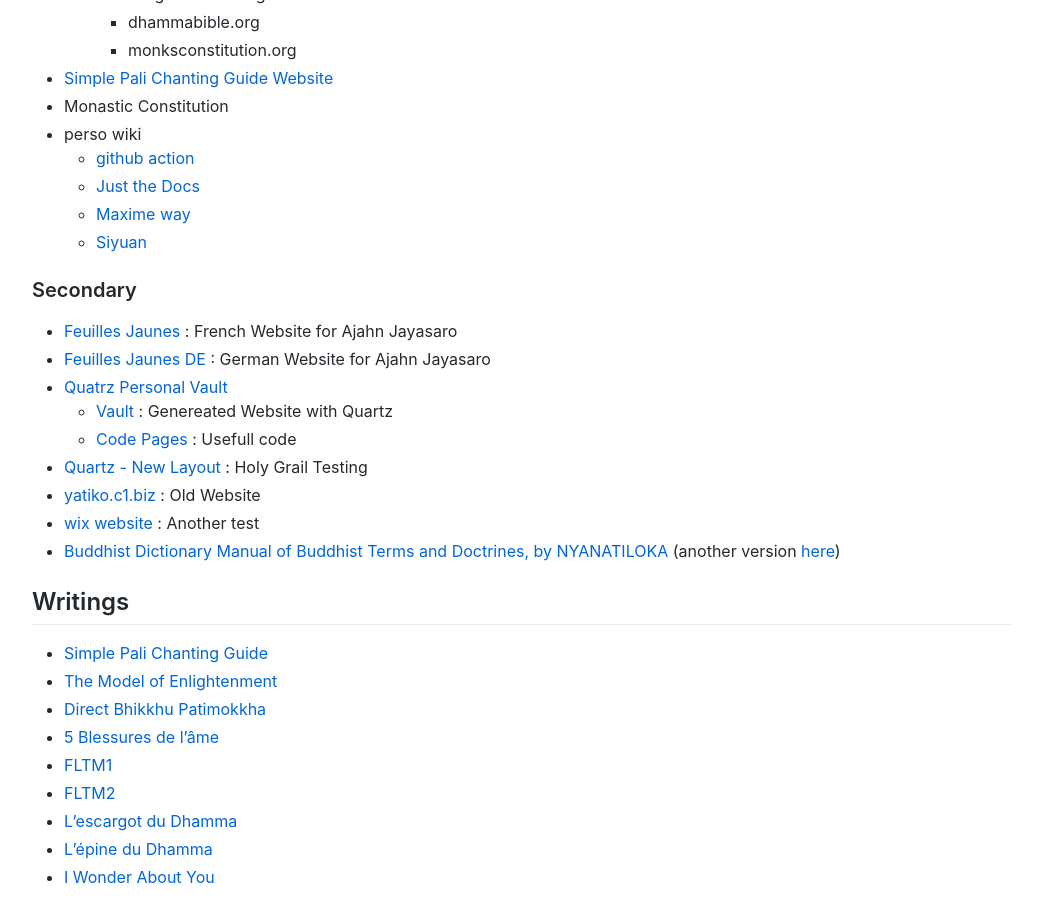
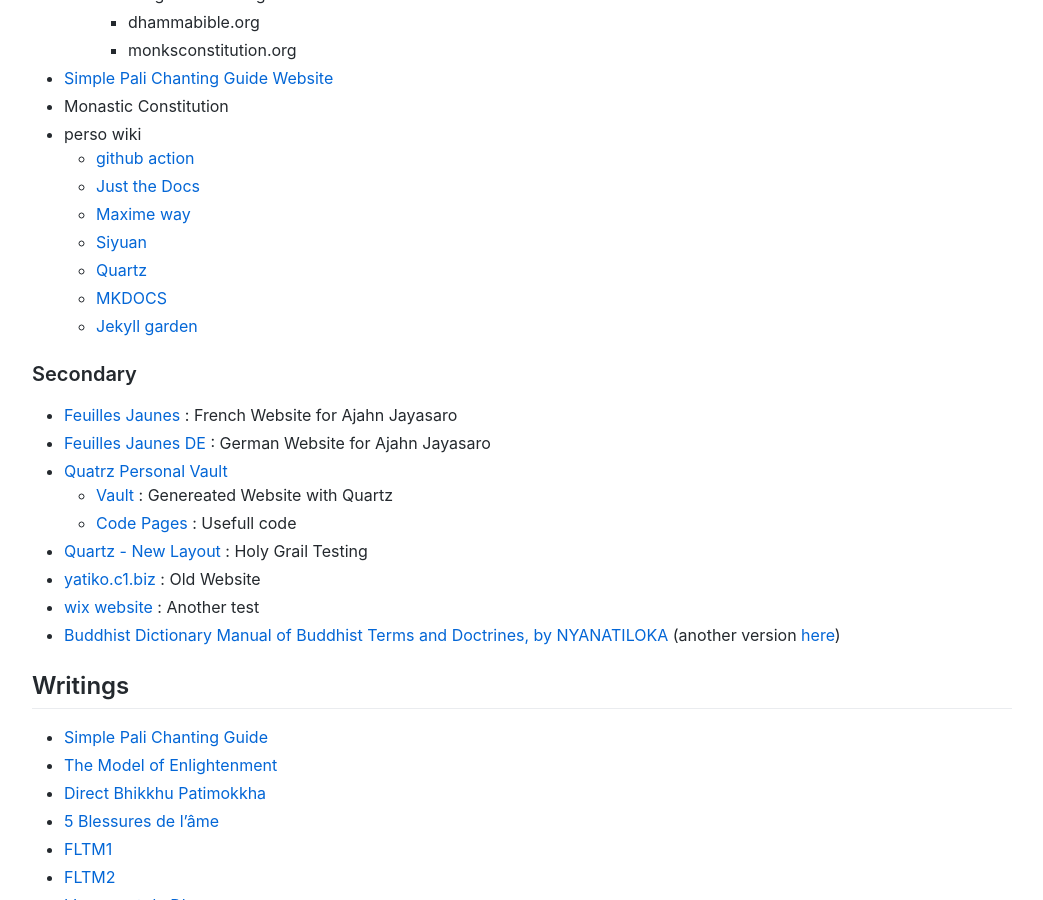
Before and after one commit to cittadhammo/old-personal-website, a Jekyll site: the page built from projects.md, in a window 1280 px wide and 900 px high, scrolled down 835 px. Shown: the whole window, without its empty margins (118-1161 px from the left). Built offline with Jekyll 4.4.1, drawn with Linux system fonts in a browser that asks for light colours.

Commit message:
Update projects.md

```diff
--- a/projects.md
+++ b/projects.md
@@ -35,6 +35,10 @@
   - [Just the Docs](https://github.com/just-the-docs/just-the-docs/tree/main)
   - [Maxime way](https://digital-garden-jekyll-template.netlify.app/)
   - [Siyuan](https://github.com/siyuan-note/siyuan)
+  - [Quartz](https://github.com/jackyzha0/quartz)
+  - [MKDOCS](https://github.com/jobindjohn/obsidian-publish-mkdocs)
+  - [Jekyll garden](https://github.com/Jekyll-Garden/jekyll-garden.github.io)
+
 
 ### Secondary
 - [Feuilles Jaunes](http://www.ajahnjayasaro.fr) : French Website for Ajahn Jayasaro
```
